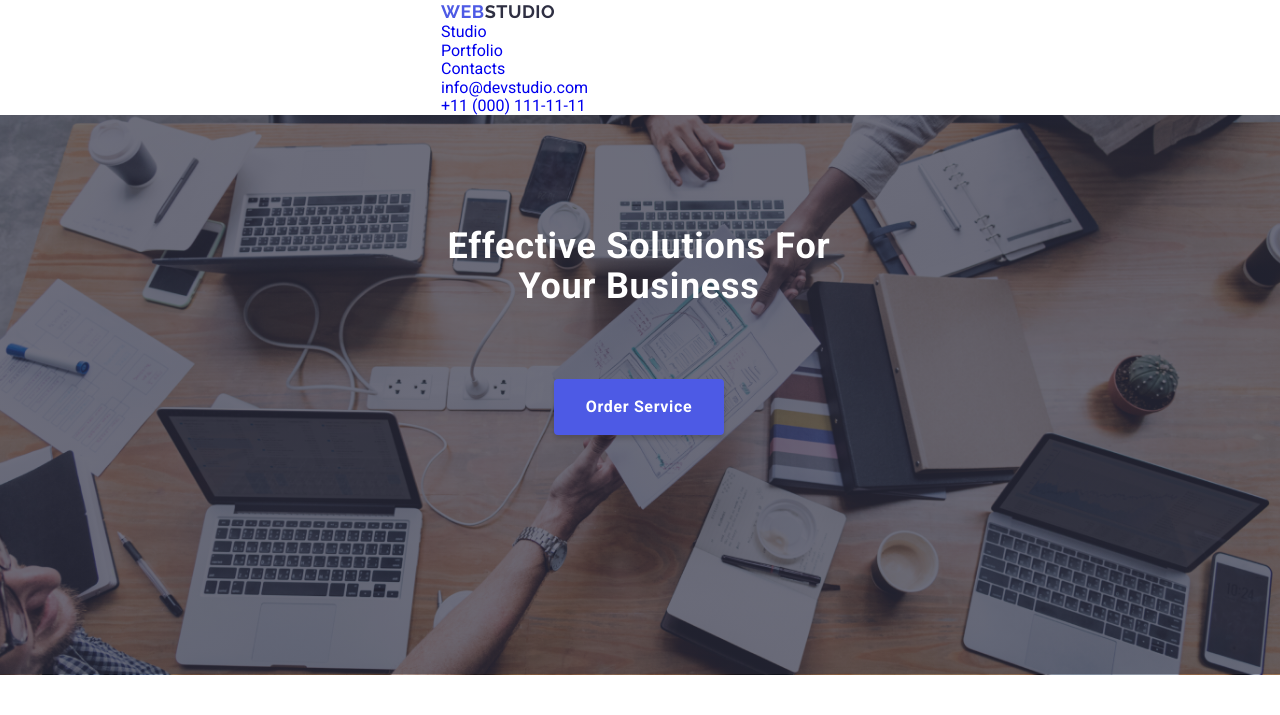
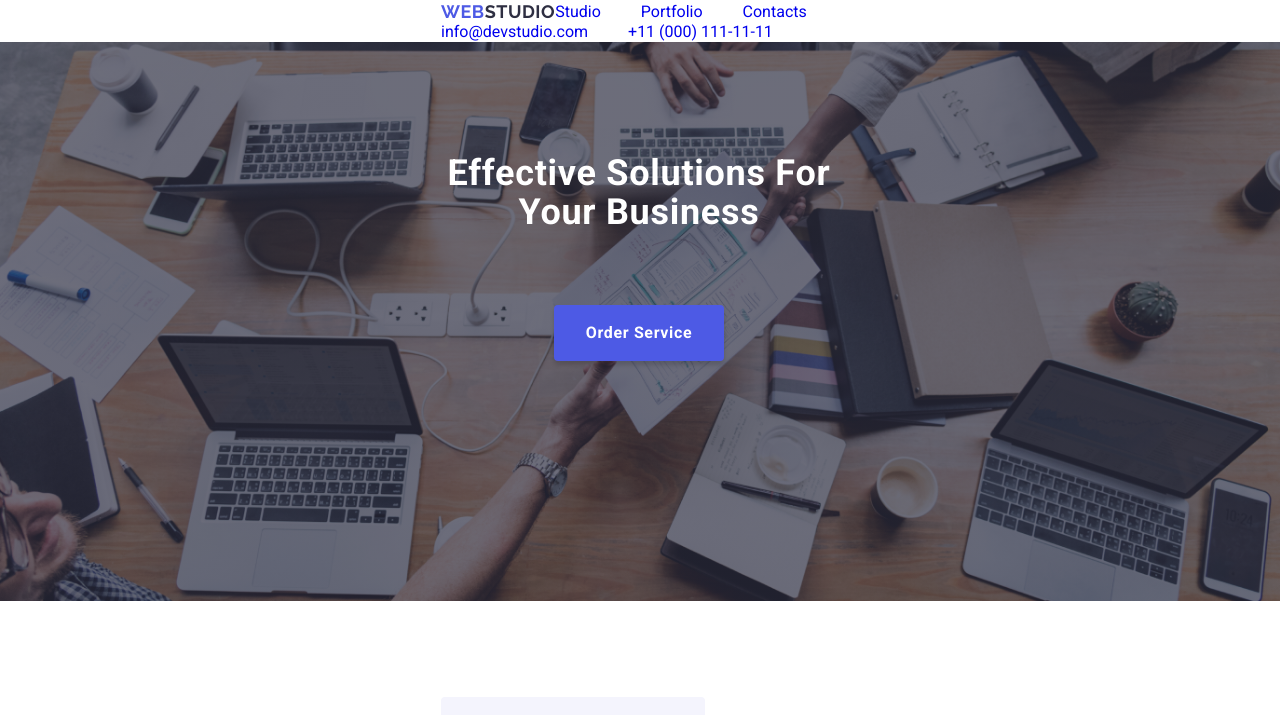
Before and after one commit to Odisoon/goit-markup-hw-07, a plain HTML site: page index.html in a window 1280 px wide. Shown: the top 715 px of the page. Drawn offline with nearby package versions, Linux system fonts and the light colour scheme.

Commit message:
Update styles.css

```diff
--- a/styles/styles.css
+++ b/styles/styles.css
@@ -858,9 +858,9 @@ a {
 } */
 /* tablet screen */
 
-@media (max-width: 768px) {
+@media (max-width: 767.8px) {
     .container {
-        max-width: 768px;
+        max-width: 767.8px;
     }
 }
 
@@ -879,12 +879,35 @@ a {
 
     /* tablet screen */
 
-@media and (min-width: 768px) {
+@media and (min-width: 767.8px) {
     .container-targets {
         padding-top: 96px;
         padding-bottom: 96px;
         }
     }
+
+@media (min-width: 767.8px) {
+    .web-text {
+        display: flex;
+        gap: 40px;
+    }
+}
+
+@media (min-width: 767.8px) {
+    .navigation {
+        display: flex;
+        align-items: center;
+    }
+}
+
+@media (min-width: 767.8px) {
+    .contact-info-container {
+        display: flex;
+        align-items: center;
+        gap: 40px
+        ;
+    }
+}
 
     /* desktop screen */
 
@@ -907,7 +930,7 @@ a {
     }
 
 
-@media screen and (max-width: 768px) {
+@media screen and (max-width: 767.8px) {
     .icon-subtitles {
         display: none;
     }
@@ -922,7 +945,7 @@ a {
     margin-bottom: 8px;
 }
 
-@media (max-width: 768px) {
+@media (max-width: 767.8px) {
     .subtitles {
         text-align: center;
         font-weight: 700;
@@ -1274,17 +1297,19 @@ a {
     }
 } */
 
-@media (max-width: 768px) {
+@media (max-width: 767.8px) {
     .web-text {
         display: none;
     }
 }
 
-@media (max-width: 768px) {
+@media (max-width: 767.8px) {
     .contact-info-container {
         display: none;
     }
 }
+
+
 
 .button-burger {
     background-color: white;
@@ -1292,7 +1317,7 @@ a {
     margin-left: auto;
 }
 
-@media (min-width: 768px) {
+@media (min-width: 767.8px) {
     .button-burger {
         display: none;
     }
@@ -1305,7 +1330,7 @@ a {
     list-style: none;
   }
 
-  @media (max-width: 767px) {
+  @media (max-width: 767.8px) {
     .menu {
       display: none;
     }
@@ -1381,11 +1406,11 @@ a {
     border: 1px solid rgba(0, 0, 0, 0.1);
   }
 
-  @media (min-width: 768px) {
+  /* @media (min-width: 767.8px) {
     .menu-container {
         display: none;
     }
-  }
+  } */
 
   .mobile-toogle-cross {
     width: 8px;
```
